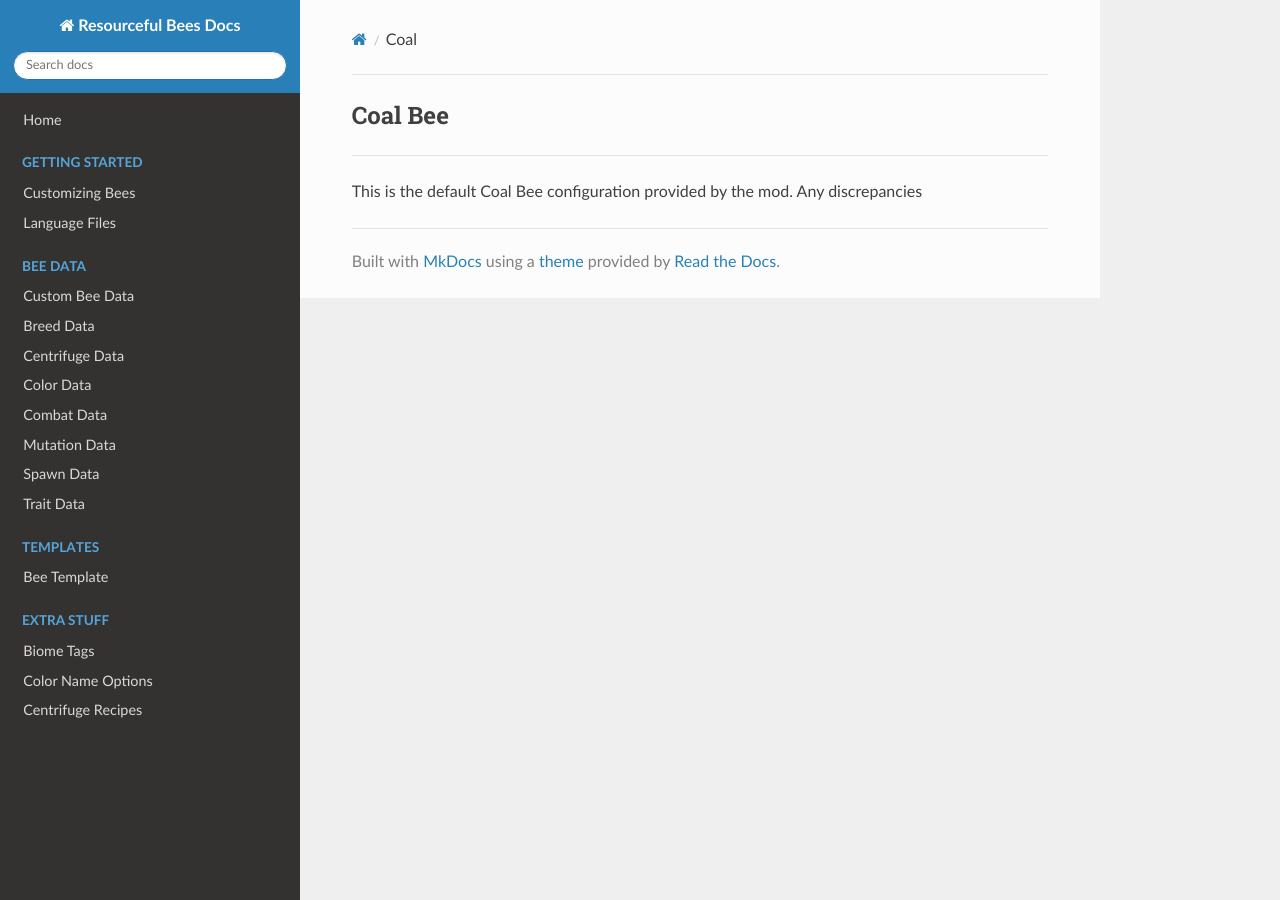
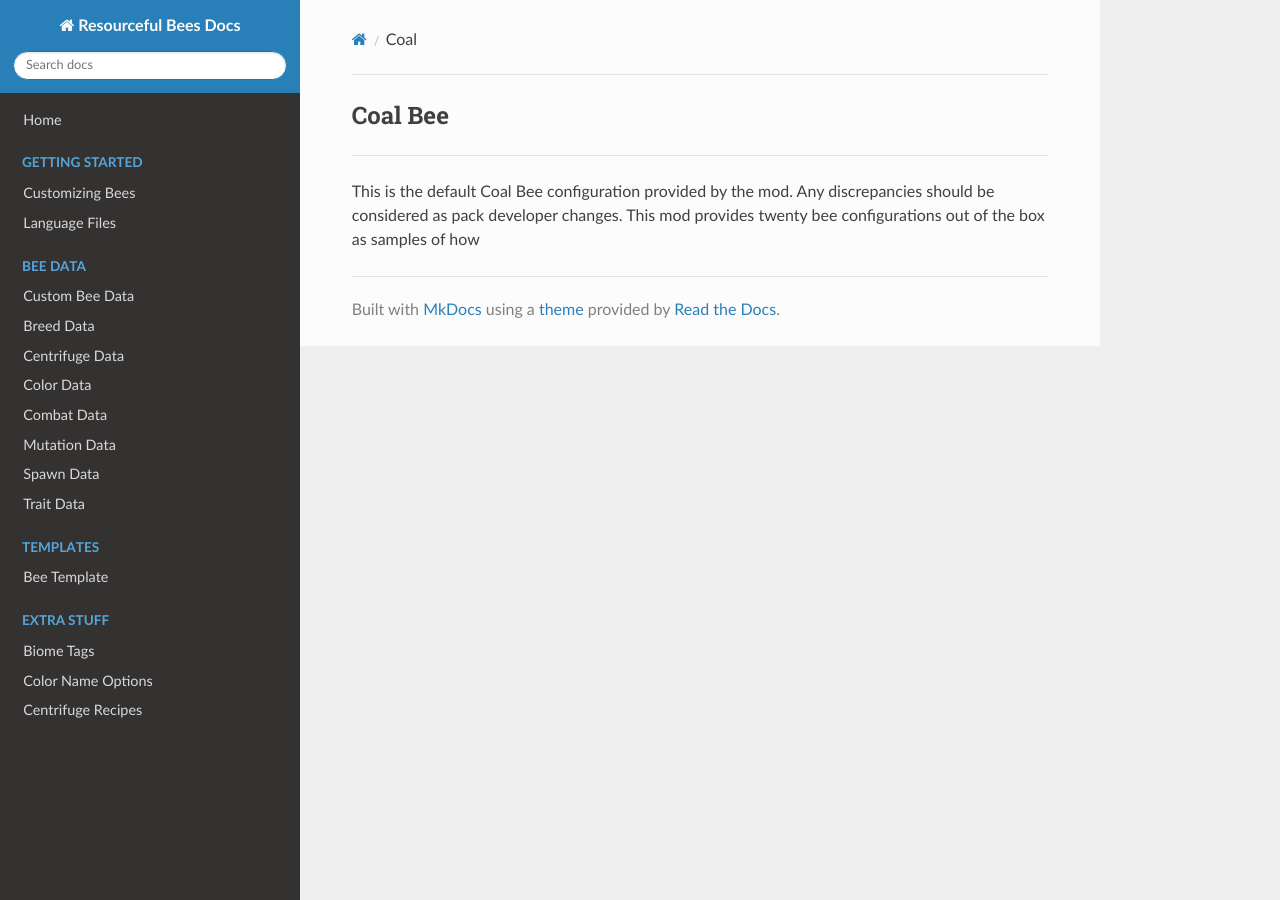
Before and after one commit to Team-Resourceful/ResourcefulBeesDocs, an MkDocs documentation site: the page built from docs/default_bees/coal.md, in a window 1280 px wide. Built offline with MkDocs 1.6.1, drawn with Linux system fonts in a browser that asks for light colours; nearby versions of some CDN libraries.

Commit message:
docs/default_bees/coal.md updated from https://stackedit.io/

```diff
--- a/docs/default_bees/coal.md
+++ b/docs/default_bees/coal.md
@@ -1,6 +1,6 @@
 ## **Coal Bee**
 ***
-This is the default Coal Bee configuration provided by the mod. Any discrepancies
+This is the default Coal Bee configuration provided by the mod. Any discrepancies should be considered as pack developer changes. This mod provides twenty bee configurations out of the box as samples of how
 <!--stackedit_data:
-eyJoaXN0b3J5IjpbLTU3MTUyMjgyXX0=
+eyJoaXN0b3J5IjpbMTE5MDAxNDMyMV19
 -->
```
